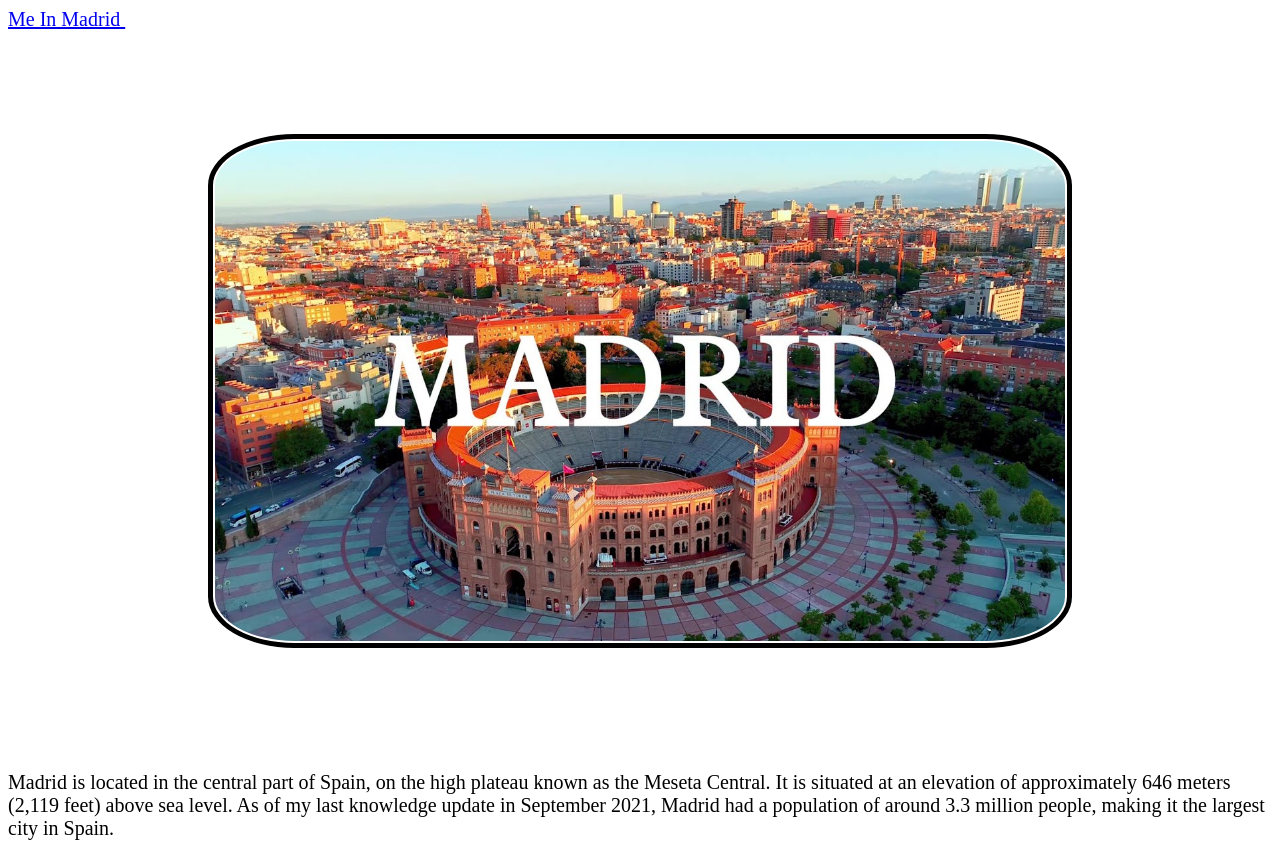
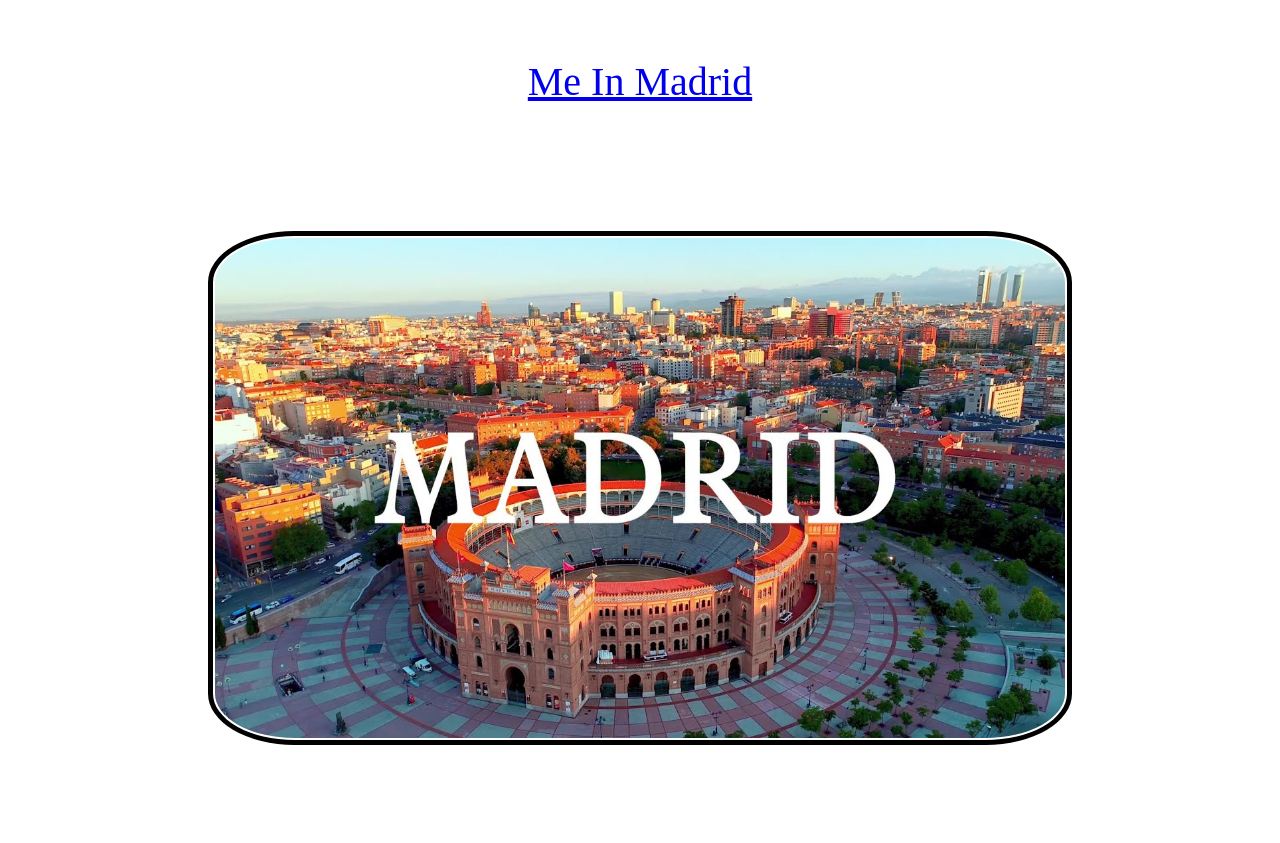
Before and after one commit to ohadmadar/html, a plain HTML site: page index.html in a window 1280 px wide. Shown: the top 843 px of the page. Drawn offline with Linux system fonts and the light colour scheme.

Commit message:
Add files via upload

```diff
--- a/index.html
+++ b/index.html
@@ -4,7 +4,7 @@
 	<link rel="stylesheet" type="text/css" href="stylesm.css">
 </head>
 <body>
-	<a href="me in madrid.html">Me In Madrid </a>&nbsp;
+	<a href="me in madrid.html"><center style="font-size:40px;">Me In Madrid</center> </a>&nbsp;
 	<div class="center">
 		<img src  ="images/main madrid.jpg"id="my-element" alt="Centered Image">
 	</div>
--- a/stylesm.css
+++ b/stylesm.css
@@ -36,6 +36,7 @@ body{
 	background-color:white;
 	font-size:20;
 	font-family:David;
+	padding:50;
 }
 
 .imager {
```
Also changed, not shown: me in madrid.html (+1 -1 lines).
